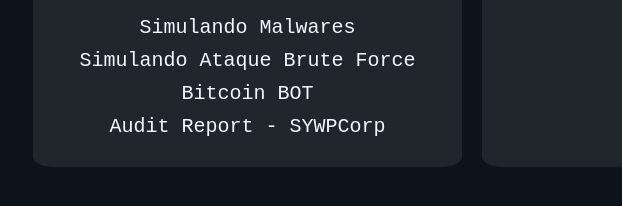
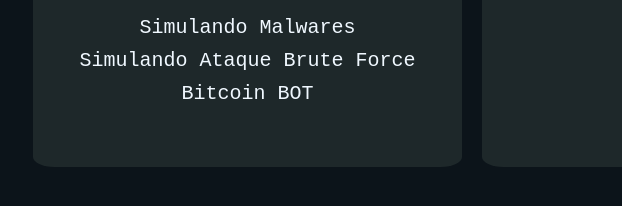
Before and after one commit to JeanRiqueumi/-usr-portfolio, a plain HTML site: page index.html in a window 1280 px wide. Shown: the part 524-730 px from the top of the page, 168-790 px from the left. Drawn offline with Linux system fonts and the light colour scheme; a script that the page names is missing.

Commit message:
atualização: Removi um dos projetos!

```diff
--- a/index.html
+++ b/index.html
@@ -93,11 +93,6 @@
                             Bitcoin BOT
                         </a>
                     </li>
-                    <li>
-                        <a href="https://github.com/JeanRiqueumi/CyberSecurity-Audit-Report-SYWPCorp/tree/main">
-                            Audit Report - SYWPCorp
-                        </a>
-                    </li>
                 </ul>
             </div><!--container-projetos-->
 
```
